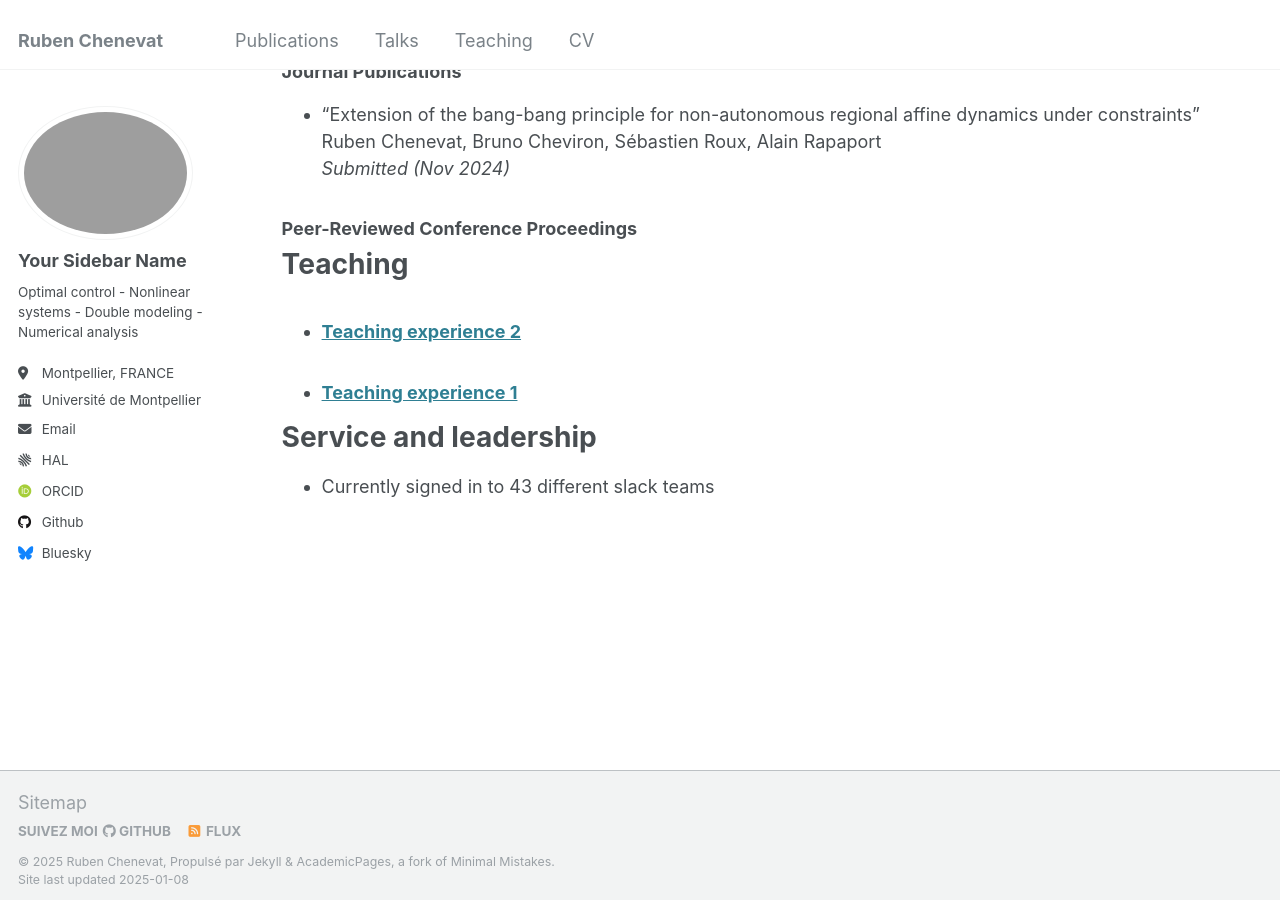
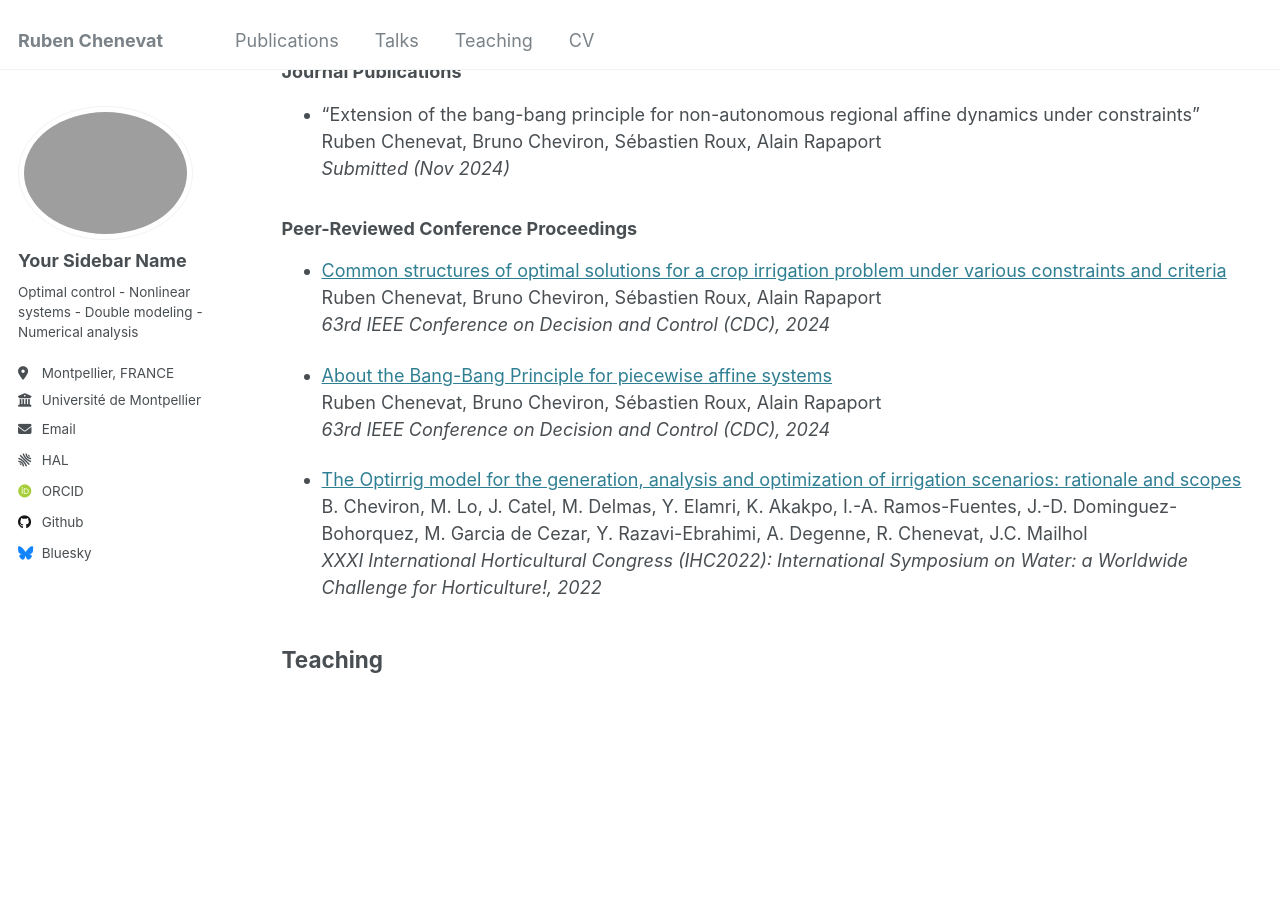
Before and after one commit to rubenchenevat/rubenchenevat.github.io, a Jekyll site: the page built from _pages/cv.md, in a window 1280 px wide and 900 px high, scrolled down 991 px. Built offline with Jekyll 4.4.1, drawn with Linux system fonts in a browser that asks for light colours; some web fonts are replaced.

Commit message:
Update cv.md

```diff
--- a/_pages/cv.md
+++ b/_pages/cv.md
@@ -51,14 +51,22 @@ redirect_from:
 
 ### Peer-Reviewed Conference Proceedings
 
+* [Common structures of optimal solutions for a crop irrigation problem under various constraints and criteria](https://hal.science/hal-04606181)\
+  Ruben Chenevat, Bruno Cheviron, Sébastien Roux, Alain Rapaport\
+  _63rd IEEE Conference on Decision and Control (CDC), 2024_
+
+* [About the Bang-Bang Principle for piecewise affine systems](https://hal.science/hal-04663130)\
+  Ruben Chenevat, Bruno Cheviron, Sébastien Roux, Alain Rapaport\
+  _63rd IEEE Conference on Decision and Control (CDC), 2024_
+
+* [The Optirrig model for the generation, analysis and optimization of irrigation scenarios: rationale and scopes](https://www.actahort.org/books/1373/1373_5.htm)\
+  B. Cheviron, M. Lo, J. Catel, M. Delmas, Y. Elamri, K. Akakpo, I.-A. Ramos-Fuentes, J.-D. Dominguez-Bohorquez, M. Garcia de Cezar, Y. Razavi-Ebrahimi, A. Degenne, R. Chenevat, J.C. Mailhol\
+  _XXXI International Horticultural Congress (IHC2022): International Symposium on Water: a Worldwide Challenge for Horticulture!, 2022_
 
 
-Teaching
-======
-  <ul>{% for post in site.teaching reversed %}
+## Teaching
+
+<!--  <ul>{% for post in site.teaching reversed %}
     {% include archive-single-cv.html %}
   {% endfor %}</ul>
-
-Service and leadership
-======
-* Currently signed in to 43 different slack teams
+-->
```
